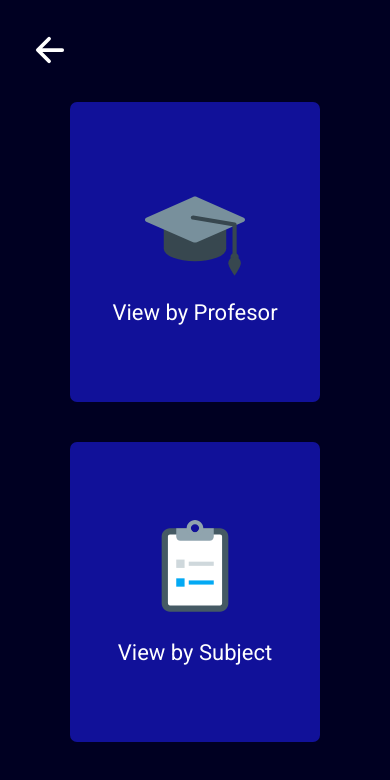
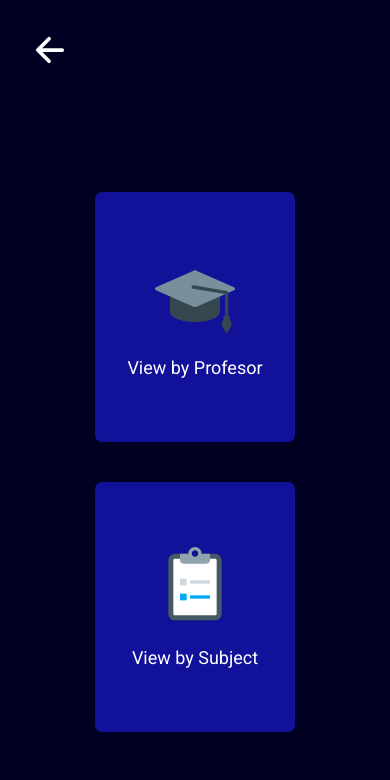
Before and after one commit to pedrolpin4/RepoProvas_React, a React (Create React App) app: page /view-choices in a window 390 px wide. Shown: the top 780 px of the page. Built offline with nearby package versions, Linux system fonts and the light colour scheme.

Commit message:
fix: fix responsive design at view choice's page

```diff
--- a/src/styles/ChoiceStyles.js
+++ b/src/styles/ChoiceStyles.js
@@ -3,9 +3,13 @@ import styled from "styled-components";
 const ChoicesContainer = styled.div`
     display: flex;
     align-items: center;
+    margin-top: 0px;
 
     @media (max-width: 700px){
         flex-direction: column;
+    }
+    @media (max-width: 500px){
+        margin-top: 80px;
     }
 `
 
@@ -53,6 +57,18 @@ const Choice = styled.div`
         margin: 20px 0;
     }
 
+    @media (max-width: 400px){
+        width: 200px;
+        height: 250px;
+
+        svg{
+            font-size: 80px;
+        }
+
+        p {
+            font-size: 18px;
+        }
+    }
 `
 
 export {
```
